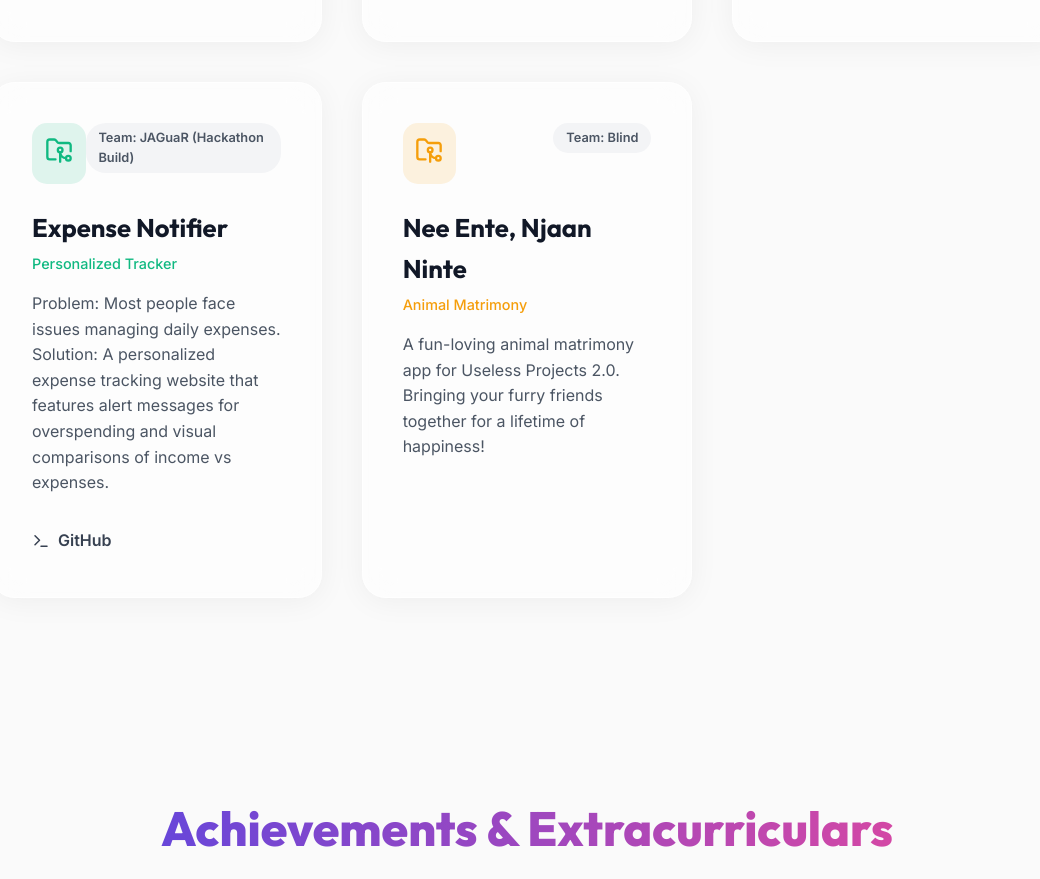
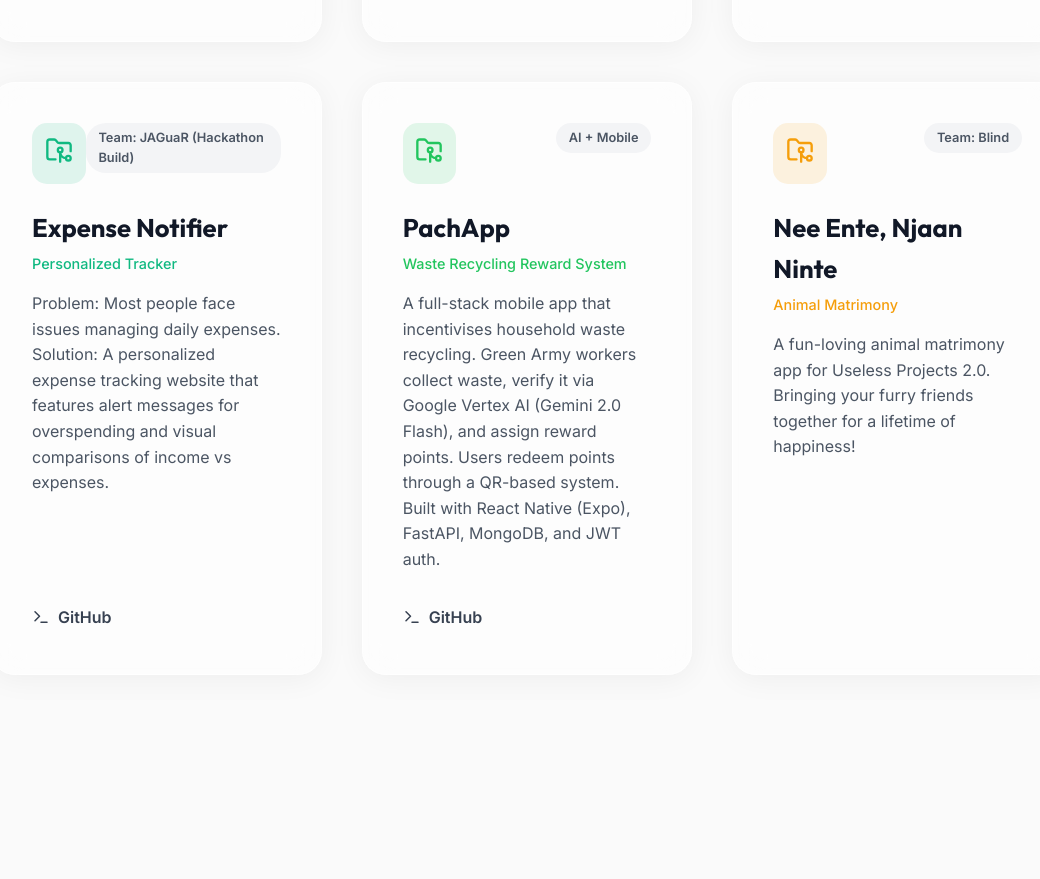
Before and after one commit to Raishahashly/PORTFOLIO, a React (Vite) app: page / in a window 1280 px wide. Shown: the part 3800-4679 px from the top of the page, without its empty margins (113-1153 px from the left). Built offline with nearby package versions, Linux system fonts and the light colour scheme; a web font is replaced by a local one.

Commit message:
feat: add PachApp project to portfolio

```diff
--- a/src/components/Projects.jsx
+++ b/src/components/Projects.jsx
@@ -39,6 +39,15 @@ const Projects = () => {
       github: 'https://github.com/Govindjs5805/JAGuaR.git',
       color: '#10b981',
       badge: 'Team: JAGuaR (Hackathon Build)'
+    },
+    {
+      title: 'PachApp',
+      type: 'Waste Recycling Reward System',
+      description: 'A full-stack mobile app that incentivises household waste recycling. Green Army workers collect waste, verify it via Google Vertex AI (Gemini 2.0 Flash), and assign reward points. Users redeem points through a QR-based system. Built with React Native (Expo), FastAPI, MongoDB, and JWT auth.',
+      link: null,
+      github: 'https://github.com/Raishahashly/PACHAPP.git',
+      color: '#22c55e',
+      badge: 'AI + Mobile'
     },
     {
       title: 'Nee Ente, Njaan Ninte',
```
